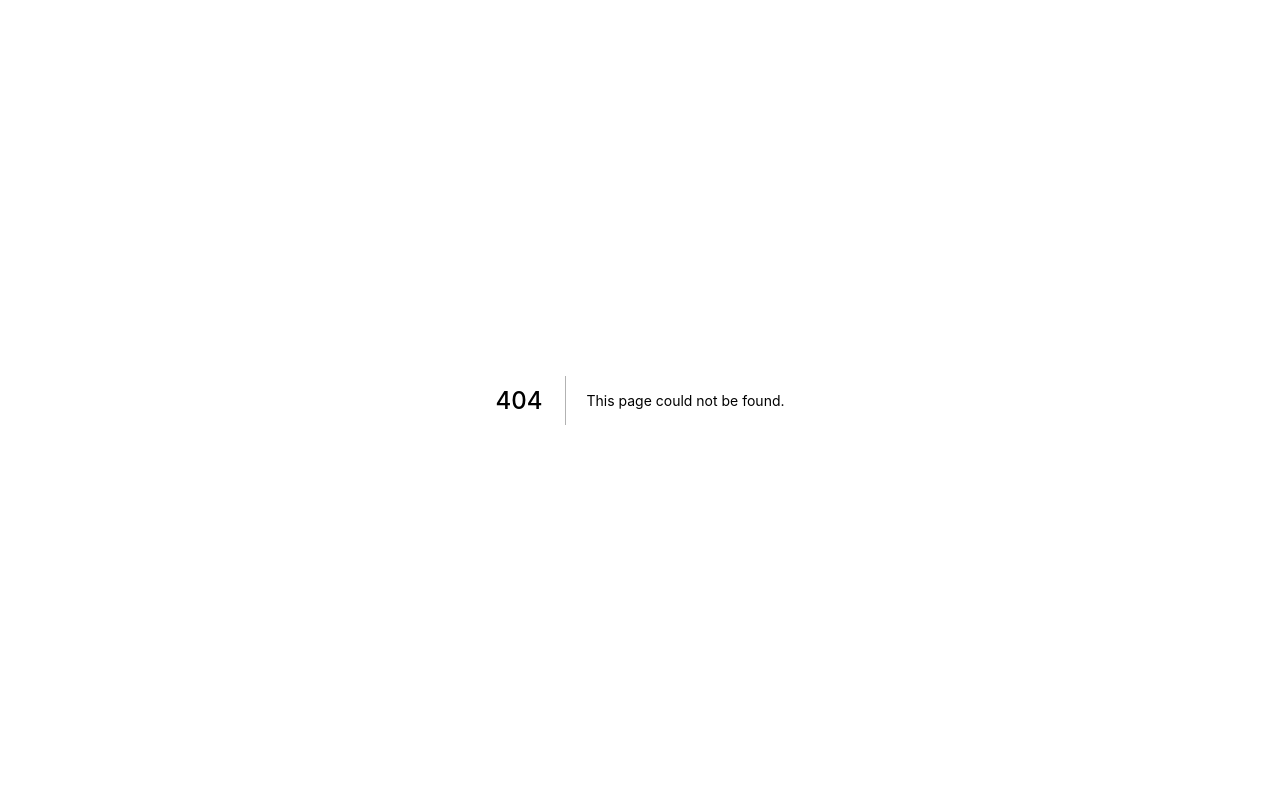
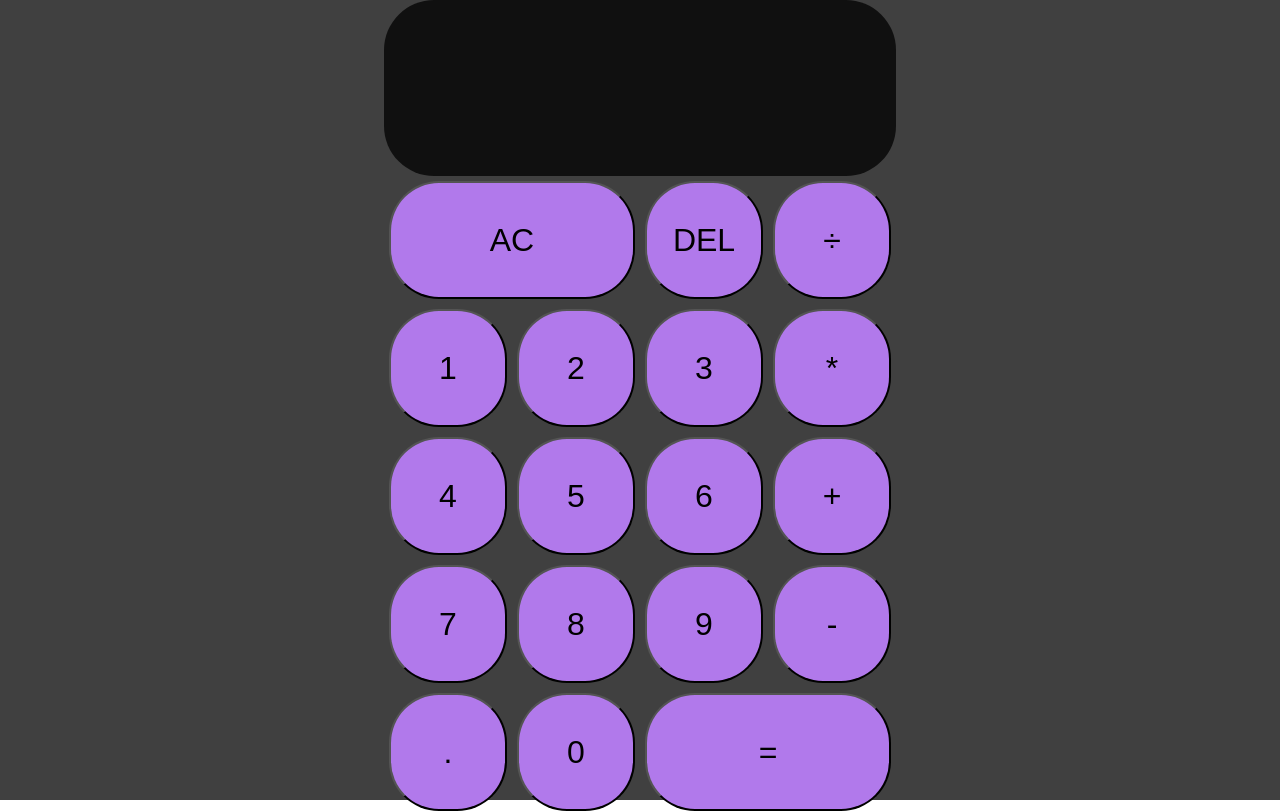
Before and after one commit to Demsmo/deming, a Next.js app: page /calculator/calculator in a window 1280 px wide. Before the commit this address had no page. Built offline with nearby package versions, Linux system fonts and the light colour scheme.

Commit message:
created calculator

```diff
--- /dev/null
+++ b/pages/calculator/DigitButton.jsx
@@ -0,0 +1,10 @@
+import { ACTIONS } from "./calculator";
+import { Button } from "./calculator.style";
+
+export default function DigitButton({ dispatch, digit }) {
+    return (
+        <Button onClick={() => dispatch({ type: ACTIONS.ADD_DIGIT, payload: { digit } })}>
+            {digit}
+        </Button>
+    )
+}
--- /dev/null
+++ b/pages/calculator/OperationButton.jsx
@@ -0,0 +1,10 @@
+import { ACTIONS } from "./calculator";
+import { Button } from "./calculator.style";
+
+export default function OperationButton({ dispatch, operation }) {
+    return (
+        <Button onClick={() => dispatch({ type: ACTIONS.CHOOSE_OPERATION, payload: { operation } })}>
+            {operation}
+        </Button>
+    )
+}
--- /dev/null
+++ b/pages/calculator/calculator.jsx
@@ -0,0 +1,162 @@
+import { useReducer } from "react"
+import { Button, ButtonDouble, CalculatorContainer, CurrentOperand, OutputContainer, PreviousOperand } from "./calculator.style"
+import DigitButton from "./DigitButton"
+import OperationButton from "./OperationButton"
+
+export const ACTIONS = {
+    ADD_DIGIT: 'add-digit',
+    CHOOSE_OPERATION: 'choose-operation',
+    CLEAR: 'clear',
+    DELETE_DIGIT: 'delete-digit',
+    EVALUATE: 'evaluate'
+}
+
+function reducer(state, { type, payload }) {
+    switch(type) {
+        case ACTIONS.ADD_DIGIT:
+            if (state.overwrite) {
+				return {
+					...state,
+					currentOperand: payload.digit,
+					overwrite: false,
+				}
+			}
+            if (payload.digit === "0" && state.currentOperand === "0") return state
+            if (payload.digit === "." && state.currentOperand.includes(".")) return state
+            return {
+                ...state,
+                currentOperand: `${state.currentOperand || ""}${payload.digit}`
+            }
+
+        case ACTIONS.CHOOSE_OPERATION:
+            if (state.currentOperand == null && state.previousOperand == null) {
+                return state
+            }
+
+            if (state.currentOperand == null) {
+                return {
+                    ...state,
+                    operation: payload.operation,
+                }
+            }
+
+            if (state.previousOperand == null) {
+                return {
+                    ...state,
+                    operation: payload.operation,
+                    previousOperand: state.currentOperand,
+                    currentOperand: null,
+                }
+            }
+
+            return {
+                ...state,
+                previousOperand: evaluate(state),
+                operation: payload.operation,
+                currentOperand: null
+            }
+
+        case ACTIONS.CLEAR:
+            return {}
+
+        case ACTIONS.DELETE_DIGIT:
+            if (state.overwrite) {
+                return {
+                    ...state,
+                    overwrite: false,
+                    currentOperand: null
+                }
+            }
+
+            if (state.currentOperand == null) return state
+
+            if (state.currentOperand === 1) {
+                return {
+                    ...state,
+                    currentOperand: null
+                }
+            }
+
+            return {
+                ...state,
+                currentOperand: state.currentOperand.slice(0, -1)
+            }
+
+        case ACTIONS.EVALUATE:
+            if (state.operation == null || state.currentOperand == null || state.previousOperand == null) {
+                return state
+            }
+
+            return {
+                ...state,
+                overwrite: true,
+                previousOperand: null,
+                operation: null,
+                currentOperand: evaluate(state),
+            }
+    }
+}
+
+function evaluate({ currentOperand, previousOperand, operation }) {
+    const prev = parseFloat(previousOperand)
+    const current = parseFloat(currentOperand)
+    if (isNaN(prev) || isNaN(current)) return ""
+    let computation = ""
+    switch (operation) {
+        case "+":
+            computation = prev + current
+            break
+        case "-":
+            computation = prev - current
+            break
+        case "*":
+            computation = prev * current
+            break
+        case "÷":
+            computation = prev / current
+            break
+    }
+
+    return computation.toString()
+}
+
+const INTEGER_FORMATTER = new Intl.NumberFormat("en-us", {
+	maximumFractionDigits: 0,
+})
+function formatOperand(operand) {
+	if (operand == null) return
+	const [integer, decimal] = operand.split('.')
+	if (decimal == null) return INTEGER_FORMATTER.format(integer)
+	return `${INTEGER_FORMATTER.format(integer)}.${decimal}`
+}
+
+export default function Calculator() {
+    const [{ currentOperand, previousOperand, operation }, dispatch] = useReducer(reducer, {})
+
+    return (
+        <CalculatorContainer>
+            <OutputContainer>
+                <PreviousOperand>{formatOperand(previousOperand)} {operation}</PreviousOperand>
+                <CurrentOperand>{formatOperand(currentOperand)}</CurrentOperand>
+            </OutputContainer>
+            <ButtonDouble onClick={() => dispatch({ type: ACTIONS.CLEAR })}>AC</ButtonDouble>
+            <Button onClick={() => dispatch({ type: ACTIONS.DELETE_DIGIT })}>DEL</Button>
+            <OperationButton operation="÷" dispatch={dispatch}/>
+            <DigitButton digit="1" dispatch={dispatch} />
+            <DigitButton digit="2" dispatch={dispatch} />
+            <DigitButton digit="3" dispatch={dispatch} />
+            <OperationButton operation="*" dispatch={dispatch}/>
+            <DigitButton digit="4" dispatch={dispatch} />
+            <DigitButton digit="5" dispatch={dispatch} />
+            <DigitButton digit="6" dispatch={dispatch} />
+            <OperationButton operation="+" dispatch={dispatch}/>
+            <DigitButton digit="7" dispatch={dispatch} />
+            <DigitButton digit="8" dispatch={dispatch} />
+            <DigitButton digit="9" dispatch={dispatch} />
+            <OperationButton operation="-" dispatch={dispatch}/>
+            <DigitButton digit="." dispatch={dispatch} />
+            <DigitButton digit="0" dispatch={dispatch} />
+            <ButtonDouble onClick={() => dispatch({ type: ACTIONS.EVALUATE })}>=</ButtonDouble>
+        </CalculatorContainer>
+    )
+}
--- /dev/null
+++ b/pages/calculator/calculator.style.jsx
@@ -0,0 +1,60 @@
+import styled from "styled-components";
+
+export const CalculatorContainer = styled.div `
+    box-sizing: border-box;
+    margin: 0;
+    display: grid;
+    height: 100vh;
+    justify-content: center;
+    grid-template-columns: repeat(4, 8rem);
+    grid-template-rows: minmax(11rem, auto) repeat(5, 8rem);
+    background-color: rgba(0, 0, 0, .75);
+`
+
+export const OutputContainer = styled.div `
+    grid-column: 1 / -1;
+    flex-direction: column;
+    display: flex;
+    align-items: flex-end;
+    justify-content: space-between;
+    padding: .75rem;
+    word-wrap: break-word;
+    word-break: break-all;
+    background-color: rgba(0, 0, 0, .75);
+    border-radius: 50px;
+`
+
+export const PreviousOperand = styled.div  `
+    color: rgba(225, 225, 225, .75);
+    font-size: 4.5rem;
+`
+
+export const CurrentOperand = styled.div `
+    color: white;
+    font-size: 6.5rem;
+`
+
+const button = () => {
+    return `
+        cursor: pointer;
+        font-size: 2rem;
+        border-radius: 50px;
+        padding: 5px;
+        margin: 5px;
+        background-color: #B179EB;
+        transition: transform .2s;
+        &:hover {
+            background-color: #CFB6EA;
+            transform: scale(1.2)
+        }
+    `
+}
+
+export const ButtonDouble = styled.button `
+    grid-column: span 2;
+   ${button()}
+`
+
+export const Button = styled.button `
+    ${button()}
+`
--- a/pages/index.jsx
+++ b/pages/index.jsx
@@ -12,7 +12,7 @@
     <div>
       <Head>
         <title>deming</title>
-        <meta name="description" content="Generated by create next app" />
+        <meta name="deming" content="Deming Morrison Portfolio" />
         <link rel="icon" href="/favicon.ico" />
       </Head>
 
--- a/styles/Projects.style.jsx
+++ b/styles/Projects.style.jsx
@@ -47,6 +47,7 @@
     flex-direction: column;
     justify-content: space-evenly;
     text-align: center;
+    align-items: center;
 `
 
 export const ProjectTitle = styled.h2`
```
Also changed, not shown: pages/components/Projects.jsx (+20 -0 lines), 1 other file (tests, documents, lock files or other folders).
